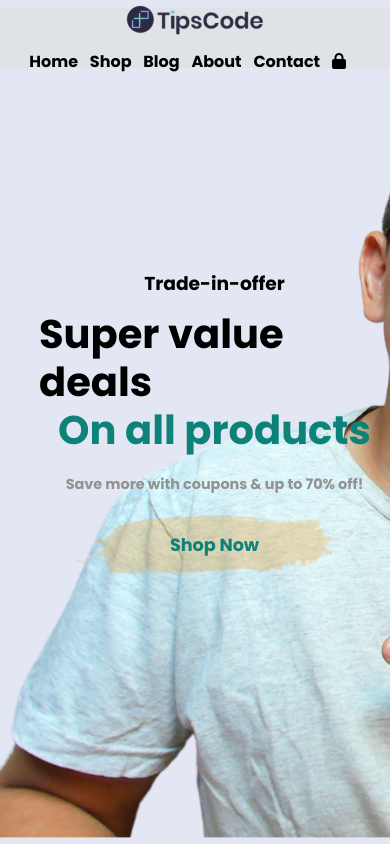
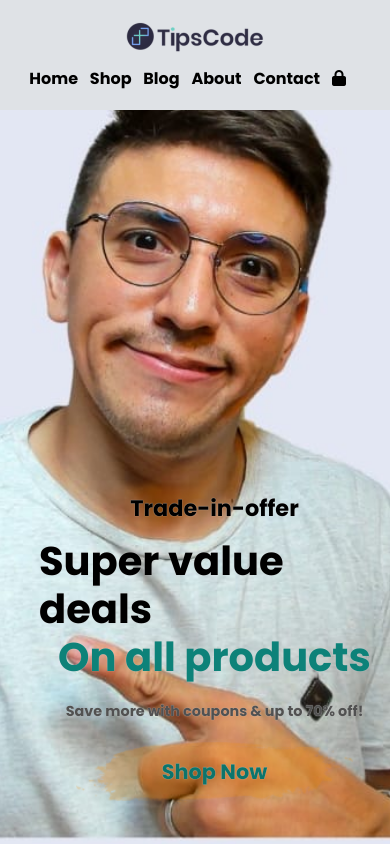
Before and after one commit to SidneyCarv90/projeto-tipscode-shop, a plain HTML site: page index.html in a window 390 px wide. Drawn offline with Linux system fonts and the light colour scheme.

Commit message:
adicionando fundo para modo responsivo e fazendo ajustes

```diff
--- a/index.html
+++ b/index.html
@@ -18,7 +18,7 @@
     <body>
 
         <header class="cabecalho-pagina">
-            <div>
+            <div class="logo">
                 <a href="index.html"><img src="./src/img/logo-loja-tips.png" alt="Logo loja TipsCode"></a>
             </div>
             <nav class="menu-pagina">
--- a/src/css/responsivo.css
+++ b/src/css/responsivo.css
@@ -9,7 +9,7 @@
 
 @media (max-width: 700px){
     body{
-        background-image: url("../img/hero-alisson.png");
+        background-image: url("../img/hero-alisson-mobile.jpg");
         background-size: cover;
         background-repeat: no-repeat;
         background-position: center;
@@ -21,13 +21,17 @@
         display: flex;
         padding: 10px;
         justify-content: center;
-        height: 30%px;
+        height: 13%;
         background-color: #dfe2e6;
         position: fixed;
         width: 100%;
         flex-direction: column;
         align-items: center;
-        margin: 2% auto;
+        margin: auto;
+    }
+
+    .logo{
+        margin-top: 5%;
     }
 
     .menu-pagina{
@@ -35,13 +39,34 @@
         justify-content: center;
         width: 40%;
         align-items: center;
+        margin-bottom: 5%;
     }
 
     .descricao{
+        height: 90%;
         margin-left: 10%;
         display: flex;
-        justify-content: center;
+        justify-content: flex-end;
         flex-direction: column;
         align-items: center;
+        text-shadow: 0px 0px 1px #ccc;
+    }
+
+    .descricao p{
+        font-weight: bold;
+        font-size: 0.9rem;
+        color: #515151;
+    }
+
+    .descricao h3{
+        font-size: 1.4rem;
+    }
+
+    .btn a{
+        color: #0c746b;
+        font-weight: bold;
+        font-size: 1.3rem;
+        text-align: center;
+        text-decoration: none;
     }
 }
--- a/src/css/style.css
+++ b/src/css/style.css
@@ -117,13 +117,13 @@ p{
 }
 
 .btn{
+    opacity: 1;
     background-image: url("../img/button.png");
     background-repeat: no-repeat;
     background-size: cover;
     background-position: center;
     width: 277px;
     height: 60px;
-    text-decoration: none;
     border-style: none;
     display: flex;
     justify-content: center;
```
Also changed, not shown: src/img/hero-alisson-mobile.jpg (added).
